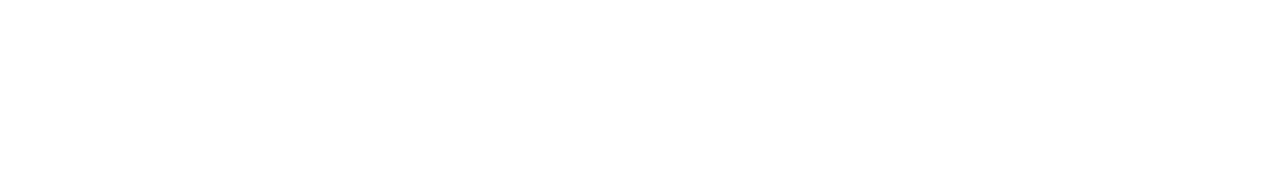
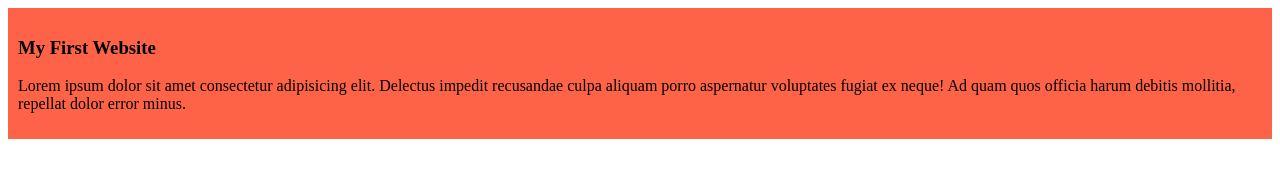
Before and after one commit to SHRikat/my_simple_website, a plain HTML site: page index.html in a window 1280 px wide. Drawn offline with Linux system fonts and the light colour scheme.

Commit message:
added the first blog

```diff
--- a/index.html
+++ b/index.html
@@ -1,11 +1,20 @@
 <!DOCTYPE html>
 <html lang="en">
-<head>
-  <meta charset="UTF-8">
-  <meta name="viewport" content="width=device-width, initial-scale=1.0">
-  <title>My Simple Website</title>
-</head>
-<body>
-
-</body>
+  <head>
+    <meta charset="UTF-8" />
+    <meta name="viewport" content="width=device-width, initial-scale=1.0" />
+    <title>My Simple Website</title>
+    <link rel="stylesheet" href="styles/blog.css">
+  </head>
+  <body>
+    <div>
+      <h3>My First Website</h3>
+      <p>
+        Lorem ipsum dolor sit amet consectetur adipisicing elit. Delectus
+        impedit recusandae culpa aliquam porro aspernatur voluptates fugiat ex
+        neque! Ad quam quos officia harum debitis mollitia, repellat dolor error
+        minus.
+      </p>
+    </div>
+  </body>
 </html>
--- /dev/null
+++ b/styles/blog.css
@@ -0,0 +1,4 @@
+div{
+  background-color: tomato;
+  padding:10px;
+}
```
